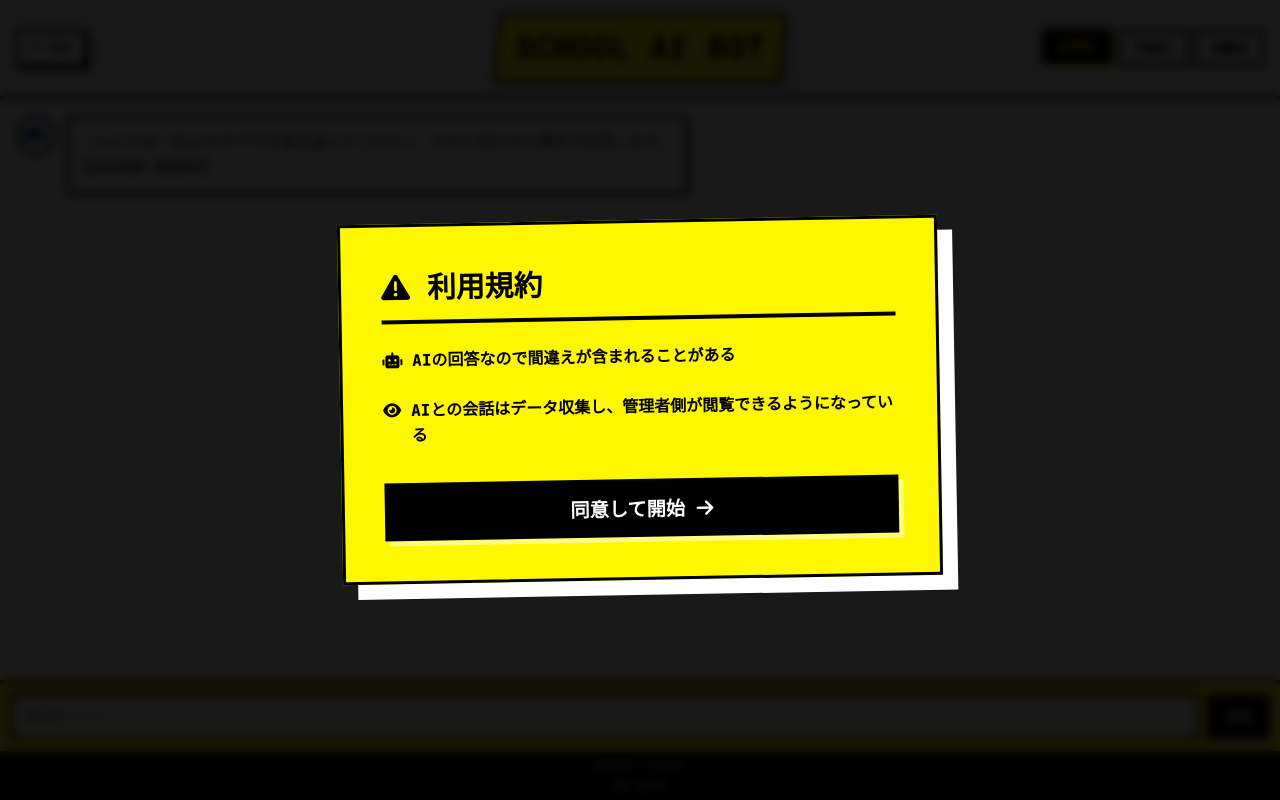
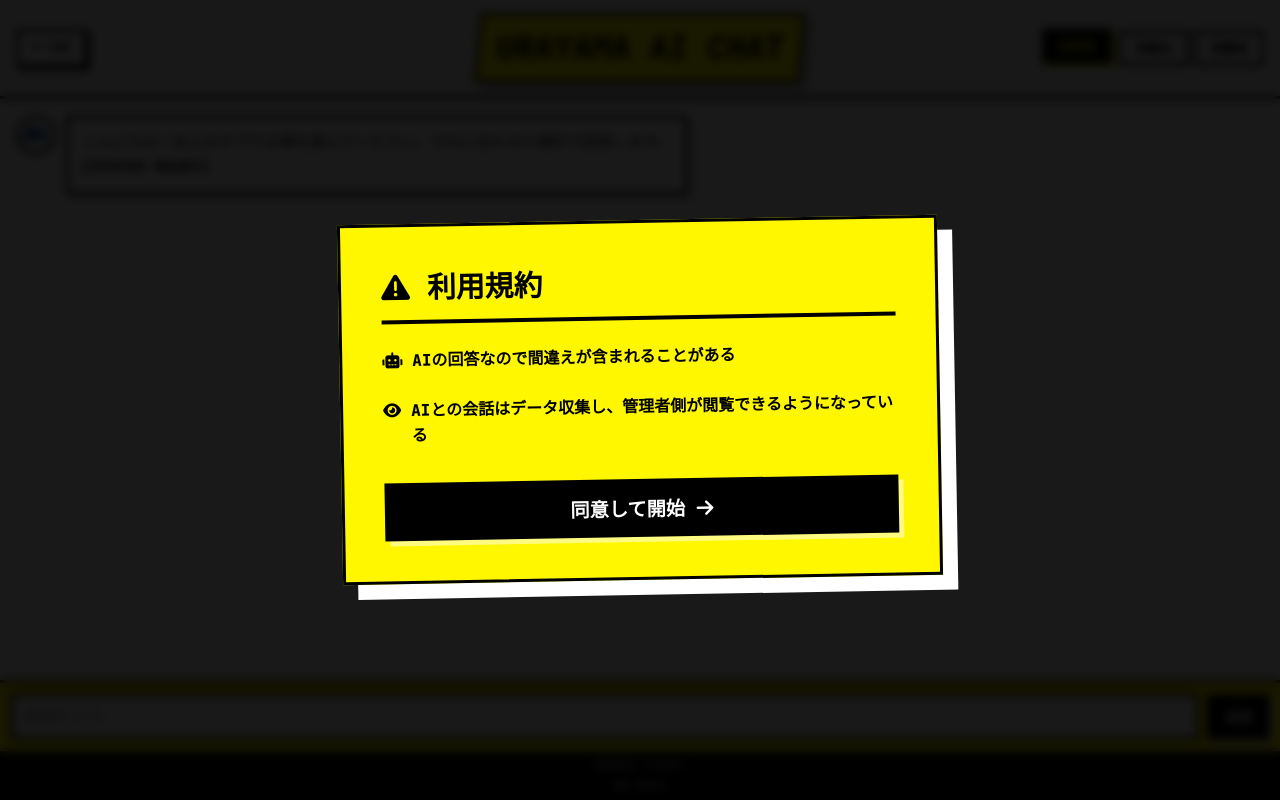
Before and after one commit to urayamastudentdev-web/urayaba-ai-bot, a Flask app: page / in a window 1280 px wide. Run offline with Flask 3, Linux system fonts and the light colour scheme.

Commit message:
Update index.html

```diff
--- a/templates/index.html
+++ b/templates/index.html
@@ -3,7 +3,7 @@
 <head>
     <meta charset="UTF-8">
     <meta name="viewport" content="width=device-width, initial-scale=1.0, maximum-scale=1.0, user-scalable=no">
-    <title>School AI Bot - Buttermax Style</title>
+    <title>Urayama AI Chat - Buttermax Style</title>
     <link rel="stylesheet" href="https://cdnjs.cloudflare.com/ajax/libs/font-awesome/6.0.0/css/all.min.css">
     <link href="https://fonts.googleapis.com/css2?family=JetBrains+Mono:wght@400;800&display=swap" rel="stylesheet">
 
@@ -36,7 +36,7 @@
             transition: background-color 0.3s, color 0.3s;
         }
 
-        /* --- 利用規約オーバーレイ (ご希望の文章に戻しました) --- */
+        /* --- 利用規約オーバーレイ --- */
         #disclaimer-overlay {
             position: fixed; top: 0; left: 0; width: 100%; height: 100%;
             background-color: rgba(0, 0, 0, 0.9); /* 背景を濃く */
@@ -219,7 +219,7 @@
                 <i class="fas fa-arrow-left"></i> <span>TOP</span>
             </a>
         </div>
-        <h1 id="mode-toggle" title="Click to toggle Dark Mode">School AI Bot</h1>
+        <h1 id="mode-toggle" title="Click to toggle Dark Mode">Urayama AI Chat</h1>
 
         <div class="role-container">
             <div class="role-btn active" onclick="setRole('在校生', this)">在校生</div>
@@ -275,7 +275,7 @@
             });
         }
 
-        // ★カーソルをグリッチ風（ランダムに散らす）仕様
+        // ★ご要望の「グリッチ風」カーソル
         function createTrail(x, y) {
             const now = Date.now();
             if (now - lastTrailTime < 25) return;
@@ -285,7 +285,7 @@
             trail.style.left = x + 'px';
             trail.style.top = y + 'px';
 
-            // ランダムなズレ
+            // ランダムに散らす演出
             const offsetX = Math.random() * 10 - 5;
             const offsetY = Math.random() * 10 - 5;
             trail.style.marginLeft = offsetX + 'px';
```
